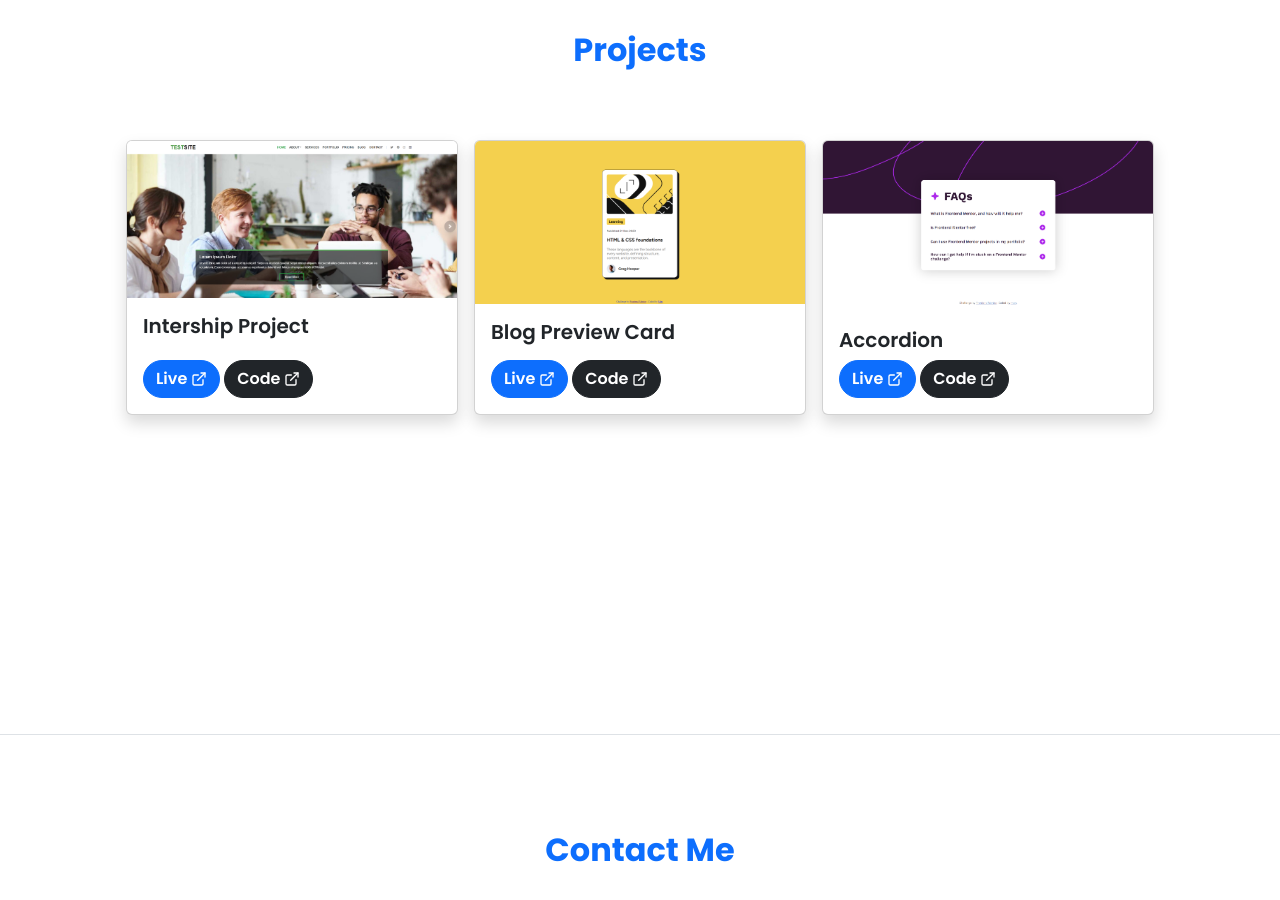
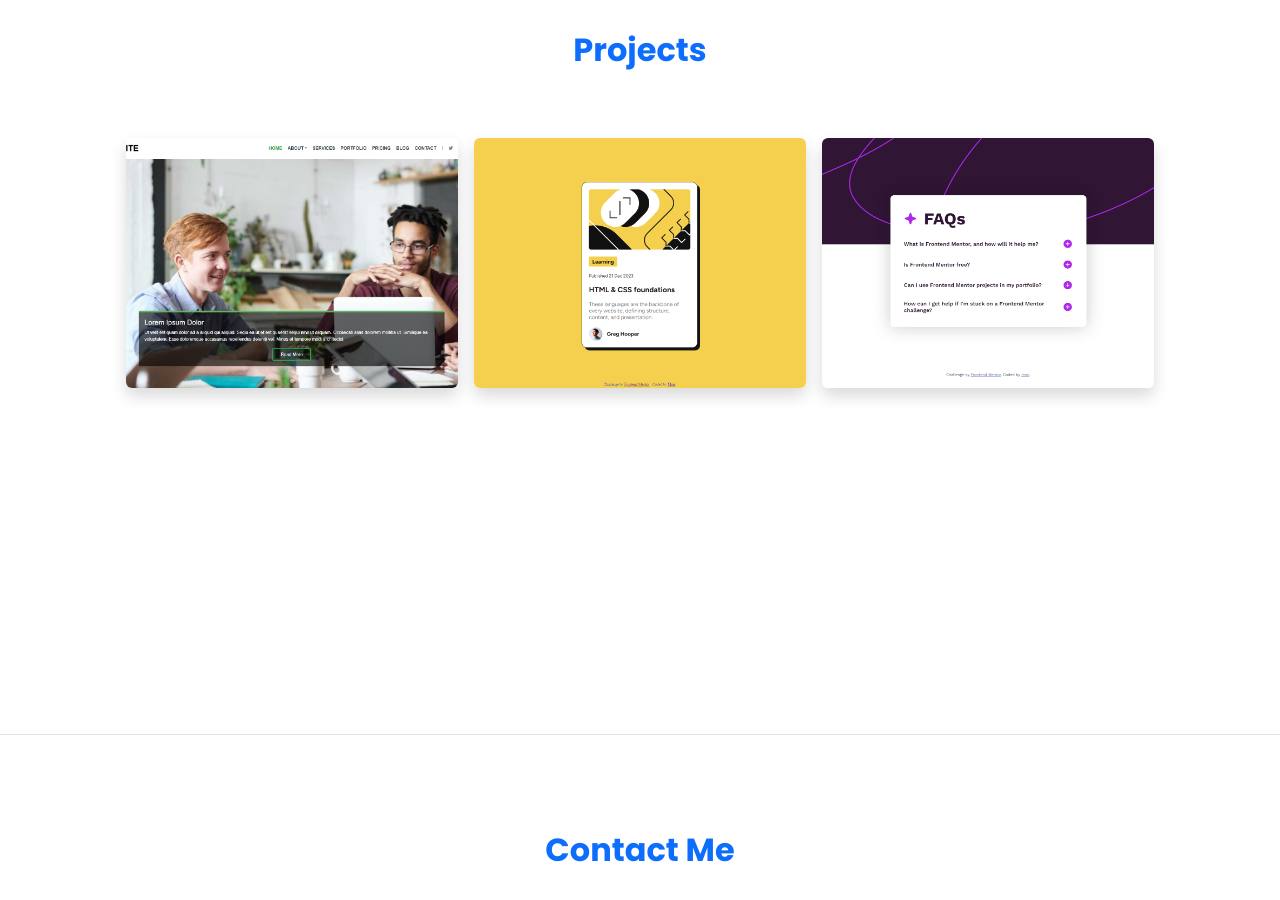
Before and after one commit to mon-68kg/my-portfolio, a React (Vite) app: page / in a window 1280 px wide. Shown: the part 2540-3440 px from the top of the page. Built offline with nearby package versions, Linux system fonts and the light colour scheme.

Commit message:
change projects style

```diff
--- a/src/pages/Projects.jsx
+++ b/src/pages/Projects.jsx
@@ -1,7 +1,3 @@
-import qrcode from '../images/projects/qr-code.png';
-import blogcard from '../images/projects/blog-card.png';
-import accordion from '../images/projects/accordion.png';
-import internshipProj from '../images/projects/internship-project.png';
 import { LuExternalLink } from "react-icons/lu";
 
 function Projects() {
@@ -9,58 +5,76 @@ function Projects() {
         <div id="projects" className="d-flex flex-column align-items-center border-top pt-5 occupier">
             <h2 className="text-primary mt-5 fw-bold">Projects</h2>
             <div className="indicator"></div>
-            <div className="container row row-cols-1 row-cols-md-2 row-cols-lg-3 d-flex p-5">
+            <div className="container row row-cols-1 row-cols-md-2 row-cols-lg-3 d-flex p-5 h-100">
 
                 <div className="col p-0">
                     <div className="p-2 h-100">
-                        <div className="card h-100 overflow-hidden shadow">
-                            <a href="#">
-                                <img src={internshipProj} className="card-img projects rounded-0" alt="internship project" />
-                            </a>
-                            <div className="card-body d-flex flex-column h-100 z-3">
-                                <h5 className="card-title fw-semibold">Intership Project</h5>
-                                <div className="mt-auto">
-                                    <a href="#" className="btn btn-primary fw-semibold rounded-pill me-1">Live<LuExternalLink className="ms-1 "/></a>
-                                    <a href="#" className="btn btn-dark fw-semibold rounded-pill">Code<LuExternalLink className="ms-1 "/></a>
+
+                        <div id="proj-1" className="projs position-relative overflow-hidden rounded shadow">
+                            <div className="proj-info-con d-flex flex-column justify-content-center align-items-center position-absolute bottom-0 h-100 w-100">
+                                <div className="proj-info d-flex flex-column justify-content-center align-items-center w-100 h-100 p-2">
+                                    <div className="mb-2">
+                                        <span className="text-white fs-5 bg-dark rounded px-2">Internship Project</span>
+                                    </div>
+                                    <div className="d-flex flex-wrap justify-content-center align-items-center">
+                                        <span className="text-white fw-semibold fs-5 bg-primary m-2 px-1">HTML</span>
+                                        <span className="text-white fw-semibold fs-5 bg-primary m-2 px-1">CSS</span>
+                                        <span className="text-white fw-semibold fs-5 bg-primary m-2 px-1">JavaScript</span>
+                                        <span className="text-white fw-semibold fs-5 bg-primary m-2 px-1">Bootstrap</span>
+                                    </div>
+                                    <a href="https://mon-68kg.github.io/testsite-myfork/" target="_blank" className="position-absolute bottom-0 end-0 m-3"><LuExternalLink className="text-white proj-link-icon" /></a>
                                 </div>
                             </div>
                         </div>
+
                     </div>
                 </div>
 
                 <div className="col p-0">
                     <div className="p-2 h-100">
-                        <div className="card h-100 overflow-hidden shadow">
-                            <a href="#">
-                                <img src={blogcard} className="card-img projects rounded-0" alt="blog card project" />
-                            </a>
-                            <div className="card-body d-flex flex-column h-100 z-3">
-                                <h5 className="card-title fw-semibold">Blog Preview Card</h5>
-                                <div className="mt-auto">
-                                    <a href="#" className="btn btn-primary fw-semibold rounded-pill me-1">Live<LuExternalLink className="ms-1 "/></a>
-                                    <a href="#" className="btn btn-dark fw-semibold rounded-pill">Code<LuExternalLink className="ms-1 "/></a>
+
+                        <div id="proj-2" className="projs position-relative overflow-hidden rounded shadow">
+                            <div className="proj-info-con d-flex flex-column justify-content-center align-items-center position-absolute bottom-0 h-100 w-100">
+                                <div className="proj-info d-flex flex-column justify-content-center align-items-center w-100 h-100 p-2">
+                                    <div className="mb-2">
+                                        <span className="text-white fs-5 bg-dark rounded px-2">Blog preview card</span>
+                                    </div>
+                                    <div className="d-flex flex-wrap justify-content-center align-items-center">
+                                        <span className="text-white fw-semibold fs-5 bg-primary m-2 px-1">HTML</span>
+                                        <span className="text-white fw-semibold fs-5 bg-primary m-2 px-1">CSS</span>
+                                    </div>
+                                    <a href="https://mon-blogpreviewcard-frontendmentor.netlify.app/" target="_blank" className="position-absolute bottom-0 end-0 m-3"><LuExternalLink className="text-white proj-link-icon" /></a>
                                 </div>
                             </div>
                         </div>
+
                     </div>
                 </div>
 
                 <div className="col p-0">
                     <div className="p-2 h-100">
-                        <div className="card h-100 overflow-hidden shadow">
-                            <a href="#">
-                                <img src={accordion} className="card-img projects rounded-0" alt="accordion project" />
-                            </a>
-                            <div className="card-body d-flex flex-column h-100 z-3">
-                                <h5 className="card-title fw-semibold">Accordion</h5>
-                                <div className="mt-auto">
-                                    <a href="#" className="btn btn-primary fw-semibold rounded-pill me-1">Live<LuExternalLink className="ms-1 "/></a>
-                                    <a href="#" className="btn btn-dark fw-semibold rounded-pill">Code<LuExternalLink className="ms-1 "/></a>
+
+                        <div id="proj-3" className="projs position-relative overflow-hidden rounded shadow">
+                            <div className="proj-info-con d-flex flex-column justify-content-center align-items-center position-absolute bottom-0 h-100 w-100">
+                                <div className="proj-info d-flex flex-column justify-content-center align-items-center w-100 h-100 p-2">
+                                    <div className="mb-2">
+                                        <span className="text-white fs-5 bg-dark rounded px-2">FAQ accordion</span>
+                                    </div>
+                                    <div className="d-flex flex-wrap justify-content-center align-items-center">
+                                        <span className="text-white fw-semibold fs-5 bg-primary m-2 px-1">HTML</span>
+                                        <span className="text-white fw-semibold fs-5 bg-primary m-2 px-1">CSS</span>
+                                        <span className="text-white fw-semibold fs-5 bg-primary m-2 px-1">JavaScript</span>
+                                    </div>
+                                    <a href="https://mon-faqaccordion-frontendmentor.netlify.app/" target="_blank" className="position-absolute bottom-0 end-0 m-3"><LuExternalLink className="text-white proj-link-icon" /></a>
                                 </div>
                             </div>
                         </div>
+
                     </div>
                 </div>
+
+
+
             </div>
         </div>
     );
--- a/src/styles/style.css
+++ b/src/styles/style.css
@@ -11,7 +11,7 @@
 /* Indicator for element that take most of the viewport */
 .indicator {
     width: 0rem;
-    height: .4rem;
+    height: .3rem;
     transition: all .3s;
 }
 .visible-indicator {
@@ -84,11 +84,43 @@
 }
 
 /* Projects */
-.projects {
-    transition: all .2s ease-in;
+#proj-1 {
+    background: url("../images/projects/internship-project.png") no-repeat center;
+    background-size: cover;
 }
-.projects:hover {
-    transform: scale(1.2);
+#proj-2 {
+    background: url("../images/projects/blog-card.png") no-repeat center;
+    background-size: cover;
+}
+#proj-3 {
+    background: url("../images/projects/accordion.png") no-repeat center;
+    background-size: cover;
+}
+.projs {
+    width: 100%;
+    height: 250px;
+}
+.proj-info-con {
+    background-color:rgb(0, 0, 0, 0.65);
+    opacity: 0;
+    position: absolute;
+    bottom: 0;
+    transition: all .3s ease-out;
+}
+.proj-info {
+    position: absolute;
+    top: 80%;
+    transition: all .3s ease-out;
+}
+.projs:hover > .proj-info-con {
+    opacity: 1;
+}
+.projs:hover > .proj-info-con > .proj-info {
+    top: 0;
+}
+.proj-link-icon {
+    height: 30px;
+    width: 30px;
 }
 
 /* Contact */
```
